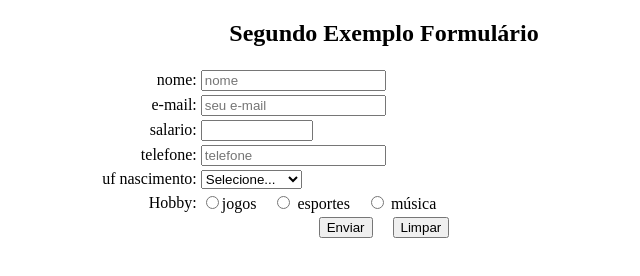
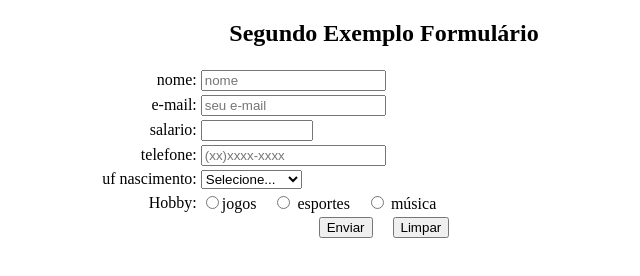
Before and after one commit to marcos-faino/Projetos_Web_Marcos_Faino, a plain HTML site: page exemplos/formularios2.html in a window 1280 px wide. Shown: the full height of the page, 256-896 px from the left. Drawn offline with Linux system fonts and the light colour scheme.

Commit message:
mais um exemplo formulário

```diff
--- a/exemplos/formularios2.html
+++ b/exemplos/formularios2.html
@@ -36,7 +36,9 @@
             <td style="text-align:right">telefone:</td>
             <td>
                 <input type="tel" name="telefone"
-                       placeholder="telefone">
+                       placeholder="(xx)xxxx-xxxx"
+                       title="formato aceito (99)9999-9999"
+                       pattern="\([0-9]{2}\)[0-9]{4}-[0-9]{4}">
             </td>
         </tr>
         <tr>
```
